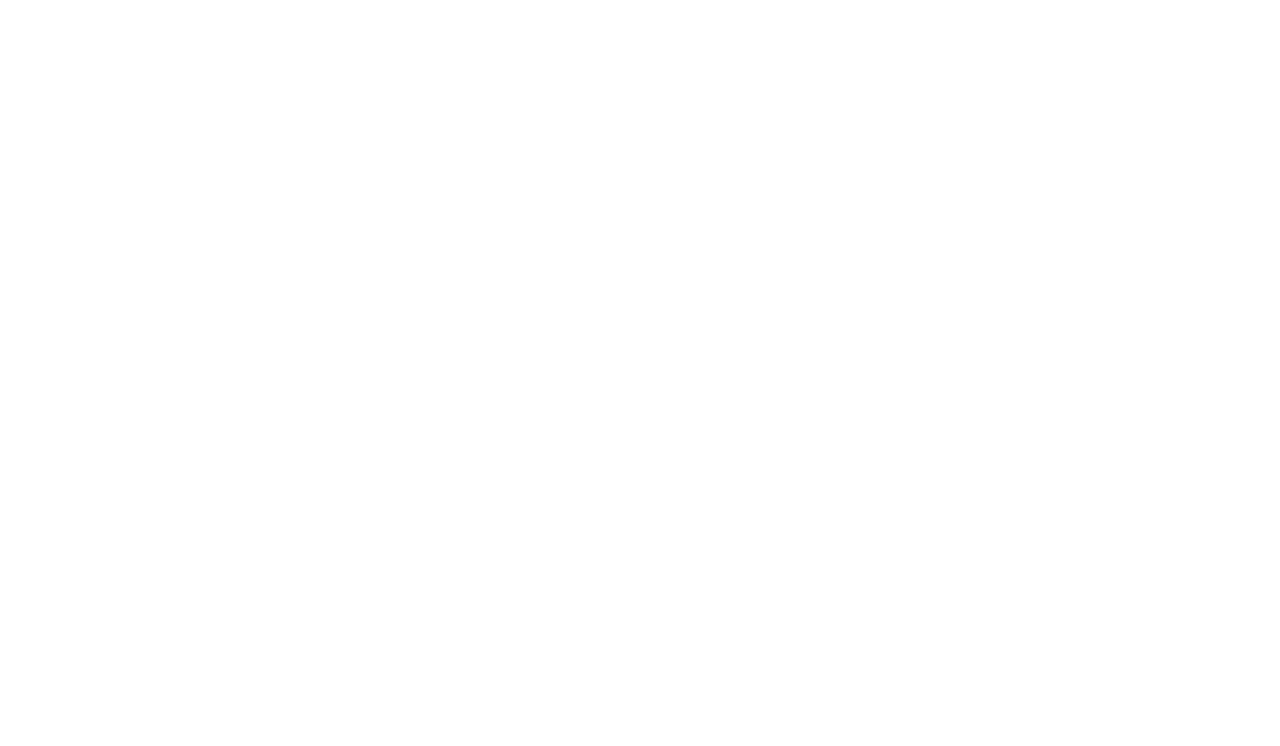
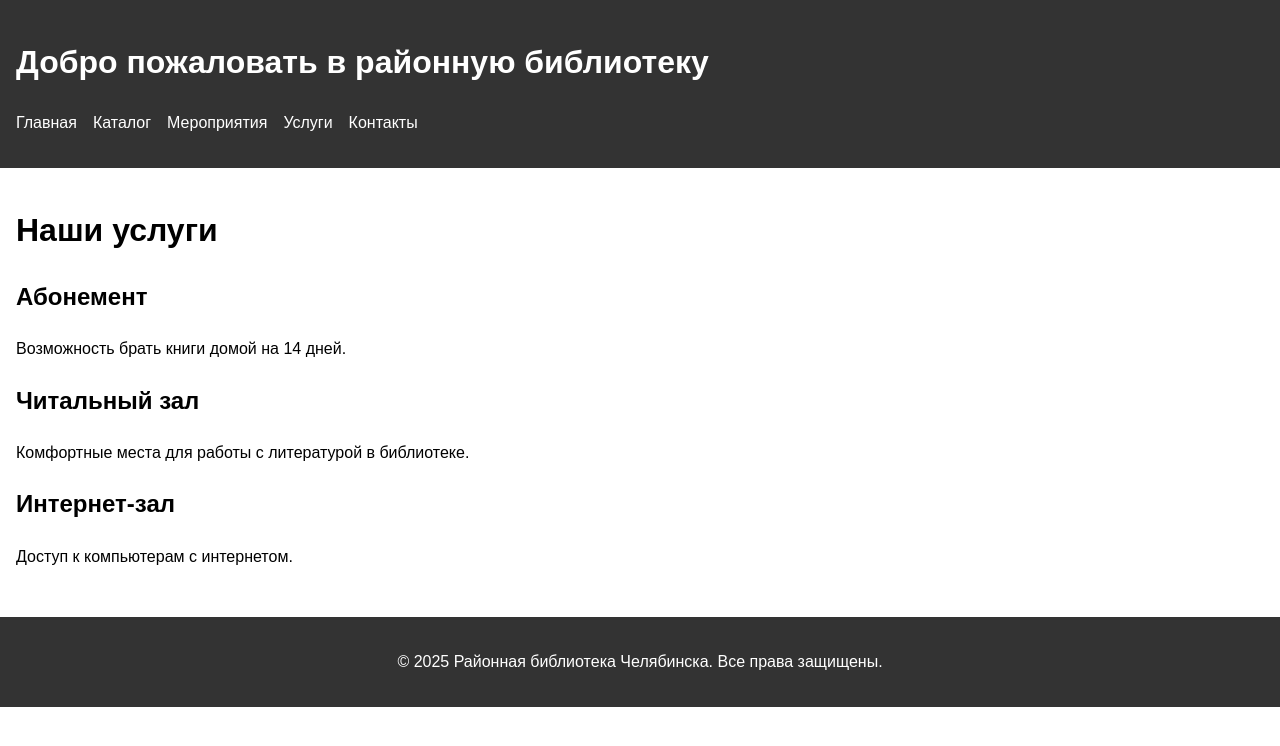
Before and after one commit to akiracxd/32, a plain HTML site: page services.html in a window 1280 px wide. Drawn offline with Linux system fonts and the light colour scheme.

Commit message:
кислов д.с._середина

```diff
--- a/services.html
+++ b/services.html
@@ -1,11 +1,45 @@
 <!DOCTYPE html>
-<html lang="en">
+<html lang="ru">
 <head>
     <meta charset="UTF-8">
-    <meta name="viewport" content="width=device-width, initial-scale=1.0">
-    <title>Document</title>
+    <title>Услуги | Районная библиотека</title>
+    <link rel="stylesheet" href="styles.css">
 </head>
 <body>
+    <header>
+        <h1>Добро пожаловать в районную библиотеку</h1>
+        <nav>
+            <ul>
+                <li><a href="index.html">Главная</a></li>
+                <li><a href="catalog.html">Каталог</a></li>
+                <li><a href="events.html">Мероприятия</a></li>
+                <li><a href="services.html">Услуги</a></li>
+                <li><a href="contacts.html">Контакты</a></li>
+            </ul>
+        </nav>
+    </header>
 
+    <main>
+        <h1>Наши услуги</h1>
+
+        <div class="service">
+            <h2>Абонемент</h2>
+            <p>Возможность брать книги домой на 14 дней.</p>
+        </div>
+
+        <div class="service">
+            <h2>Читальный зал</h2>
+            <p>Комфортные места для работы с литературой в библиотеке.</p>
+        </div>
+
+        <div class="service">
+            <h2>Интернет-зал</h2>
+            <p>Доступ к компьютерам с интернетом.</p>
+        </div>
+    </main>
+
+    <footer>
+        <p>© 2025 Районная библиотека Челябинска. Все права защищены.</p>
+    </footer>
 </body>
 </html>
--- a/styles.css
+++ b/styles.css
@@ -0,0 +1,36 @@
+body {
+    font-family: Arial, sans-serif;
+    line-height: 1.6;
+    margin: 0;
+    padding: 0;
+}
+
+header {
+    background: #333;
+    color: #fff;
+    padding: 1rem;
+}
+
+nav ul {
+    list-style: none;
+    padding: 0;
+    display: flex;
+    gap: 1rem;
+}
+
+nav a {
+    color: #fff;
+    text-decoration: none;
+}
+
+main {
+    padding: 1rem;
+}
+
+footer {
+    background: #333;
+    color: #fff;
+    text-align: center;
+    padding: 1rem;
+    margin-top: 1rem;
+}
```
Also changed, not shown: index.html (+28 -2 lines).
